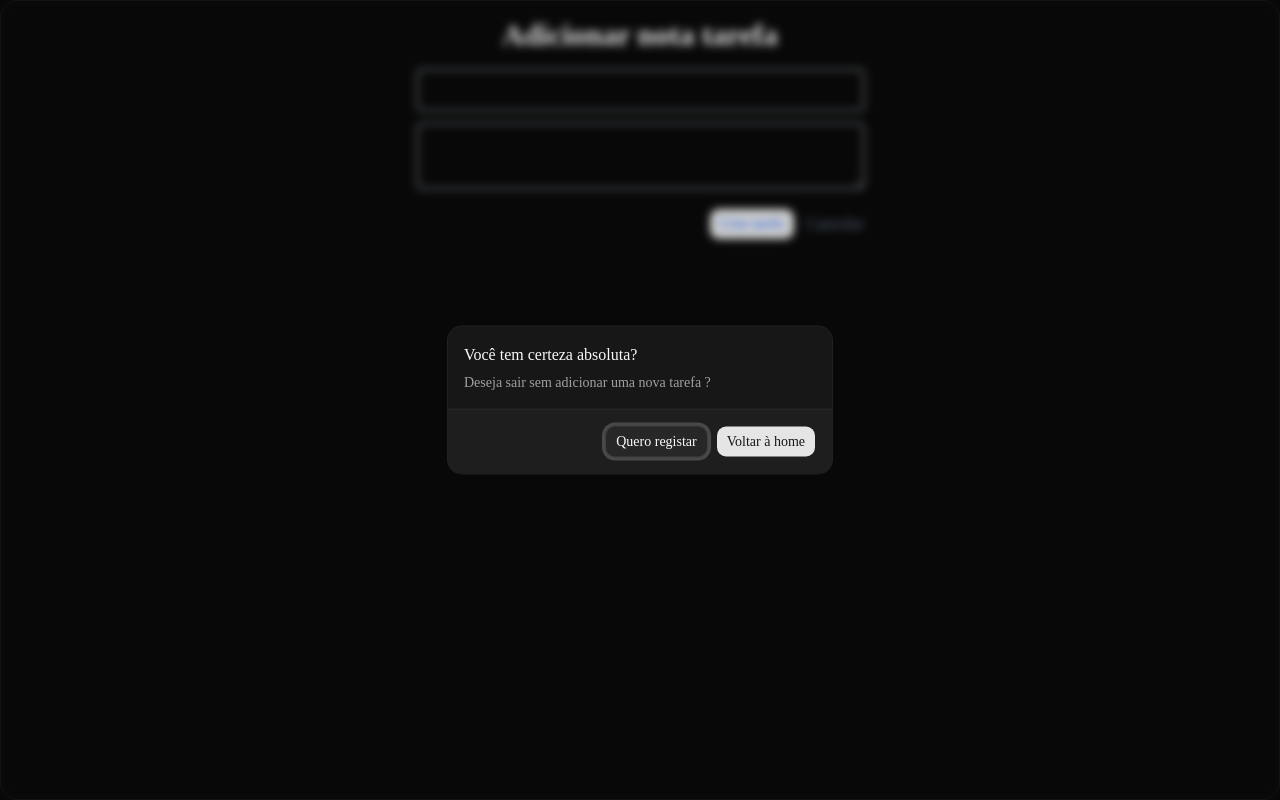
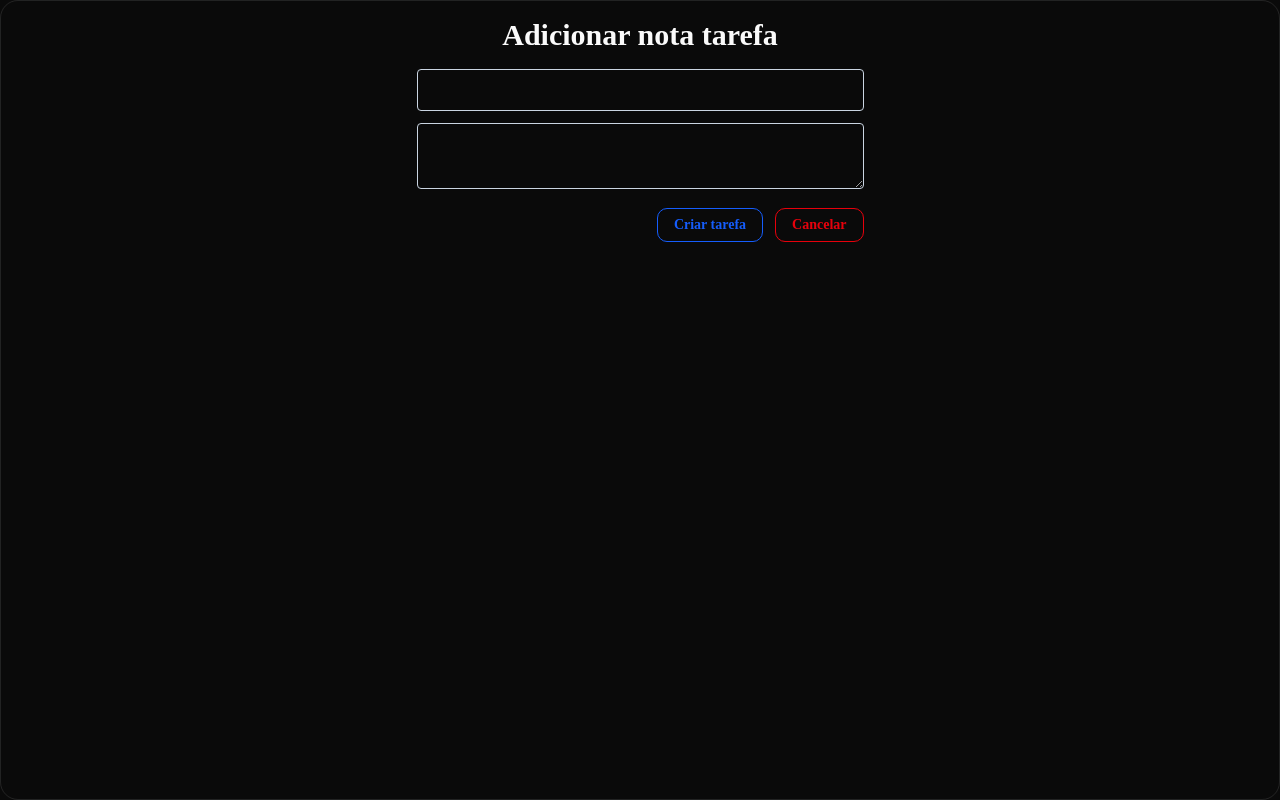
Before and after one commit to DouglasSuzukiDS/todo-trpc, a Next.js app: page /task in a window 1280 px wide. Built offline with nearby package versions, Linux system fonts and the light colour scheme.

Commit message:
Adjustment button color

```diff
--- a/app/components/alertDialog.tsx
+++ b/app/components/alertDialog.tsx
@@ -9,6 +9,7 @@ import {
    AlertDialogTitle,
    AlertDialogTrigger,
 } from "@/components/ui/alert-dialog"
+import { Button } from "@base-ui/react"
 
 type Props = {
    triggerText: string
@@ -18,15 +19,13 @@ type Props = {
    cancelBtnAction?: () => void
    confirmBtnText: string
    confirmBtnAction?: () => void
-   open?: boolean
-   onOpenChange?: () => void
 }
 
 export const AlertDialogComponent = (
-   { triggerText, titleText, descriptionText, cancelBtnText, cancelBtnAction, confirmBtnText, confirmBtnAction, open, onOpenChange }: Props) => {
+   { triggerText, titleText, descriptionText, cancelBtnText, cancelBtnAction, confirmBtnText, confirmBtnAction }: Props) => {
    return (
-      <AlertDialog open onOpenChange={onOpenChange}>
-         <AlertDialogTrigger className="font-medium text-slate-500">
+      <AlertDialog>
+         <AlertDialogTrigger className="text-sm font-bold text-red-600 bg-transparent px-4 rounded-lg border border-red-600 hover:text-white hover:bg-red-600 hover:border-none">
             {triggerText}
          </AlertDialogTrigger>
 
@@ -40,11 +39,15 @@ export const AlertDialogComponent = (
             </AlertDialogHeader>
 
             <AlertDialogFooter>
-               <AlertDialogCancel onClick={cancelBtnAction}>
+               <AlertDialogCancel
+                  className="text-sm font-bold text-blue-600 px-4 rounded-lg border border-blue-600 hover:text-white hover:bg-blue-600 hover:border-none"
+                  onClick={cancelBtnAction}>
                   {cancelBtnText}
                </AlertDialogCancel>
 
-               <AlertDialogAction onClick={confirmBtnAction}>
+               <AlertDialogAction
+                  className="text-sm font-bold text-red-600 bg-transparent px-4 rounded-lg border border-red-600 hover:text-white hover:bg-red-600 hover:border-none"
+                  onClick={confirmBtnAction}>
                   {confirmBtnText}
                </AlertDialogAction>
             </AlertDialogFooter>
--- a/app/components/taskForm.tsx
+++ b/app/components/taskForm.tsx
@@ -21,7 +21,7 @@ export const TaskForm = () => {
    const searchParams = useSearchParams()
    const taskId = searchParams.get('id')
 
-   const { data: taskItem, isLoading } = useQuery(
+   const { data: taskItem } = useQuery(
       trpc.tasks.getById.queryOptions(
          { id: taskId! },
          { enabled: !!taskId }
@@ -123,7 +123,8 @@ export const TaskForm = () => {
 
             <div className="flex justify-end gap-3">
                <Button
-                  className="font-medium text-blue-600"
+                  // type="button"
+                  className="text-sm font-bold text-blue-600 bg-transparent p-4 border border-blue-600 hover:text-white hover:bg-blue-600 hover:border-none"
                   onClick={() => taskItem ?
                      handleUpdate.mutate({ id: taskId, ...task }) :
                      handleCreate.mutate({ title: task.title!, description: task.description })}>
@@ -132,8 +133,7 @@ export const TaskForm = () => {
 
                <AlertDialogComponent
                   {...alertDialogContent}
-                  open={false}
-                  onOpenChange={() => !false} />
+               />
             </div>
          </form>
       </main >
--- a/app/components/taskItem.tsx
+++ b/app/components/taskItem.tsx
@@ -74,17 +74,16 @@ export const TaskItem = ({ task }: Props) => {
                </div>
             </div>
 
-            <div className="w-full flex justify-center items-center mt-4 md:w-auto md:justify-end md:mt-0">
+            <div className="w-full flex justify-center items-center mt-4 gap-4 md:w-auto md:justify-end md:mt-0">
                <Button
-                  className="text-sm font-bold text-blue-600 hover:text-blue-800"
-                  variant={"ghost"}
+                  // className="text-sm font-bold text-blue-600 hover:text-blue-800"
+                  className="text-sm font-bold text-blue-600 bg-transparent p-4 border border-blue-600 hover:text-white hover:bg-blue-600 hover:border-none"
                   onClick={() => router.push(`/task?id=${task.id}`)}>
                   Editar</Button>
 
                <Button
-                  variant={'outline'}
                   disabled={task.id === '1'}
-                  className={`text-sm font-bold text-red-600 hover:text-red-800 `}
+                  className="text-sm font-bold text-red-600 bg-transparent p-4 border border-red-600 hover:text-white hover:bg-red-600 hover:border-none"
                   onClick={() => handleDelete.mutate({ id: task.id })}>
                   Deletar</Button>
             </div>
--- a/app/page.tsx
+++ b/app/page.tsx
@@ -38,6 +38,7 @@ export default function Home() {
                </div>
 
                <Button
+                  className="text-sm font-bold text-blue-600 bg-transparent p-4 border border-blue-600 hover:text-white hover:bg-blue-600 hover:border-none"
                   onClick={() => router.push(`/task`)}>
                   Nova tarefa
                </Button>
--- a/db.json
+++ b/db.json
@@ -28,8 +28,78 @@
     {
       "id": "Rk0b53B4o-w",
       "title": "Aabbb",
-      "description": "aaaabbb..DX!!!",
+      "description": "aaaabbb..DX!",
       "created_at": "2026-11-01T19:46:31.087Z",
+      "completed": true
+    },
+    {
+      "id": "aB7x9L2m-qW",
+      "title": "Configurar rotas do tRPC",
+      "description": "Definir os procedimentos de query e mutation para os módulos de usuários e permissões do sistema.",
+      "created_at": "2026-11-01T10:15:00.123Z",
+      "completed": false
+    },
+    {
+      "id": "kP4v8M1z-rX",
+      "title": "Ajustar estilização dos botões",
+      "description": "Substituir as classes antigas do Tailwind pelas variantes nativas do componente Button do shadcn/ui.",
+      "created_at": "2026-11-01T11:30:22.456Z",
+      "completed": false
+    },
+    {
+      "id": "tY9c3N5v-pL",
+      "title": "Corrigir bug do AlertDialog",
+      "description": "Implementar a flag isMounted no useEffect para evitar que o modal abra sozinho na montagem do Next.js.",
+      "created_at": "2026-11-01T12:05:11.789Z",
+      "completed": true
+    },
+    {
+      "id": "mQ2w6V8b-xZ",
+      "title": "Criar semente de dados para banco",
+      "description": "Gerar um script faker simples para popular a tabela de tarefas com dados iniciais de teste.",
+      "created_at": "2026-11-01T13:45:00.000Z",
+      "completed": false
+    },
+    {
+      "id": "jR5n1K9m-wY",
+      "title": "Revisar acessibilidade do Form",
+      "description": "Adicionar aria-labels nos inputs e garantir o foco correto ao fechar caixas de diálogo.",
+      "created_at": "2026-11-01T14:20:15.321Z",
+      "completed": false
+    },
+    {
+      "id": "hL3s7F2p-qV",
+      "title": "Otimizar cache do React Query",
+      "description": "Configurar o staleTime e ajustar o mecanismo de invalidação automática nas mutações de exclusão.",
+      "created_at": "2026-11-01T15:10:44.987Z",
+      "completed": true
+    },
+    {
+      "id": "gV8b4X1z-mT",
+      "title": "Implementar feedback de Toast",
+      "description": "Adicionar notificações visuais para ações bem-sucedidas e tratamento de erros nas requisições da API.",
+      "created_at": "2026-11-01T15:55:30.654Z",
+      "completed": false
+    },
+    {
+      "id": "fK2m9W5b-rP",
+      "title": "Refatorar validação do Zod",
+      "description": "Aumentar o limite máximo de caracteres na descrição da tarefa e customizar mensagens de erro obrigatórias.",
+      "created_at": "2026-11-01T16:30:12.111Z",
+      "completed": false
+    },
+    {
+      "id": "dW7c3V8x-nQ",
+      "title": "Configurar ambiente de homologação",
+      "description": "Subir uma instância de teste da aplicação na Vercel vinculada à branch de desenvolvimento.",
+      "created_at": "2026-11-01T17:12:05.444Z",
+      "completed": true
+    },
+    {
+      "id": "zP5v1M9s-kL",
+      "title": "Ajustar responsividade dos cards",
+      "description": "Adicionar breakpoints (md, lg) na grid do painel para melhor exibição em telas mobile.",
+      "created_at": "2026-11-01T17:48:19.888Z",
       "completed": false
     }
   ],
```
Also changed, not shown: app/trpc/routers/_app.ts (+7 -5 lines).
